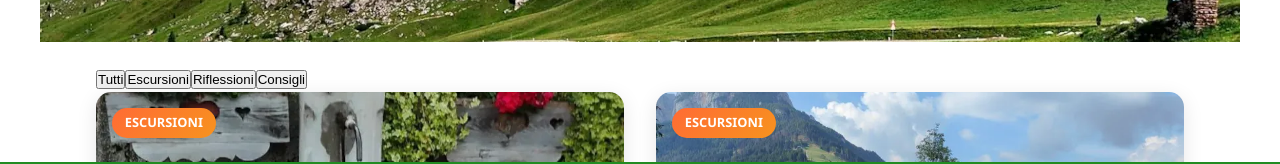
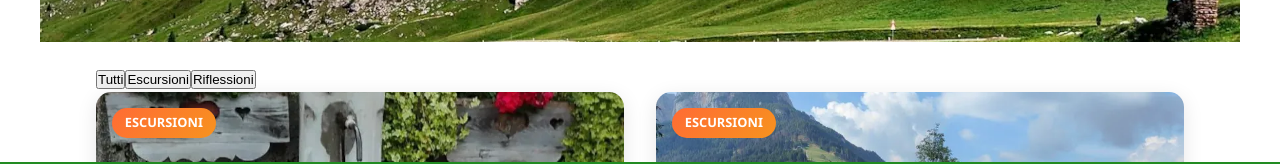
Before and after one commit to fracassi-marco/PassoLento, a Next.js app: page /blog in a window 1280 px wide. Shown: the part 570-734 px from the top of the page. Built offline with nearby package versions, Linux system fonts and the light colour scheme; a web font is replaced by a local one.

Commit message:
Update categories in BlogPage to dynamically reflect blog post categories

```diff
--- a/src/app/blog/page.tsx
+++ b/src/app/blog/page.tsx
@@ -18,7 +18,7 @@ interface BlogPost {
 
 const blogPosts: BlogPost[] = blogPostsData;
 
-const categories = ["Tutti", "Escursioni", "Riflessioni", "Consigli"];
+const categories = ["Tutti", ...Array.from(new Set(blogPosts.map(post => post.category)))];
 
 export default function BlogPage() {
   const [selectedCategory, setSelectedCategory] = useState("Tutti");
```
